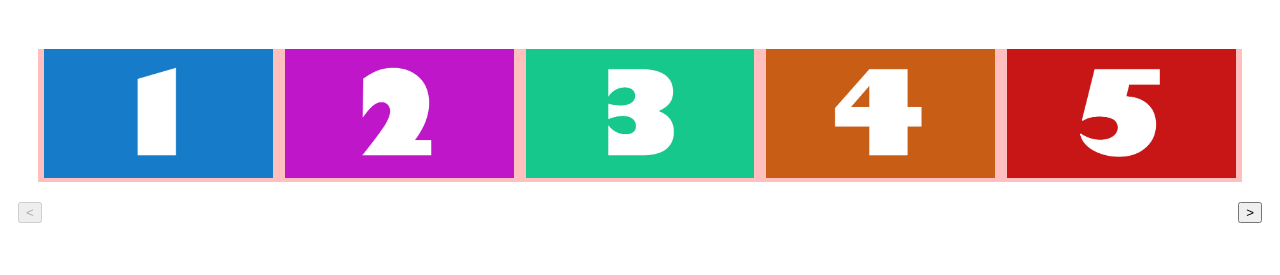
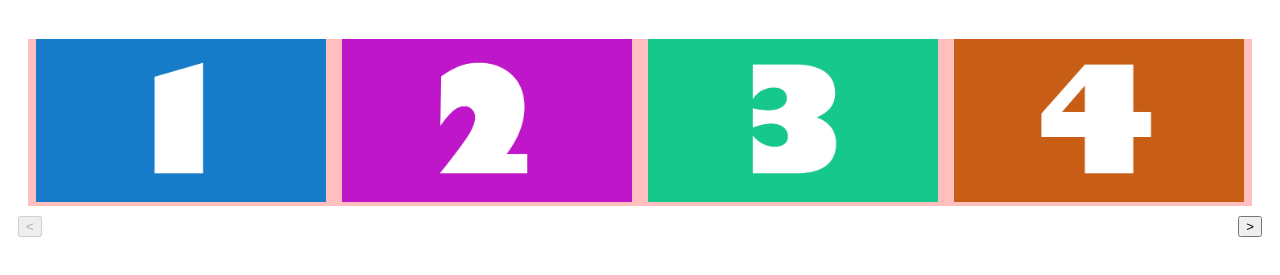
Before and after one commit to SapientNitroLA/carousel-planning, a website: page index.html in a window 1280 px wide. Shown: the part 61-336 px from the top of the page. Drawn offline with Linux system fonts and the light colour scheme.

Commit message:
cleaned up after Mr. Cool's review

```diff
--- a/index.html
+++ b/index.html
@@ -63,11 +63,11 @@
 		document.addEventListener('DOMContentLoaded', function() {
 			var options = {
 				parent: document.getElementById("example-carousel"),
-				increment: 5,
+				increment: 4,
 				incrementMode: 'tile',
 				encapsulateControls: true,
 				wrapperDelta: 10,
-				viewportDelta: 20,
+				viewportDelta: 10,
 				prevText: '<',
 				nextText: '>',
 				preFrameChange: function() {
--- a/library/js/core-feature-a.js
+++ b/library/js/core-feature-a.js
@@ -37,10 +37,7 @@ var featureA = {
 	log: {
 		enabled: true,
 		msg: function( msg ) {
-			if ( this.enabled ) {
-				if ( arguments.length === 1 ) console.log( msg );
-				else console.log( arguments );
-			}
+			console.log.apply( console, arguments );
 		}
 	}
 }
--- a/library/js/core.js
+++ b/library/js/core.js
@@ -63,7 +63,7 @@
 		);
 	} else {
 		// Browser globals
-		root.carousel = factory(
+		root.core = factory(
 			 	root.X,
 			 	root._
 			 );
@@ -73,6 +73,15 @@
 	function( x, _ ) {
 
 	'use strict';
+
+	var ieTest
+		, tabindex
+		, tmplWrapper
+		, tmplViewport
+		, tmplControls
+		, tmplPN
+		, tmplControlsParent
+		;
 
 	var defaults = {
 			prevText: 'Previous',
@@ -88,47 +97,44 @@
 		};
 
 	// Make sure to use the correct case for IE
-	var ieTest = document.createElement( 'li' ).getAttributeNode( 'tabindex' ),
-		tabindex = ieTest ? 'tabIndex' : 'tabindex';
+	ieTest = document.createElement( 'li' ).getAttributeNode( 'tabindex' ),
+	tabindex = ieTest ? 'tabIndex' : 'tabindex';
 	ieTest = null;
 
 
 	// Compile templates
-	var tmplWrapper = document.createElement( 'div' );
-		tmplWrapper.setAttribute( 'class', 'carousel-container' );
+	tmplWrapper = document.createElement( 'div' );
+	tmplWrapper.setAttribute( 'class', 'carousel-container' );
 
-	var tmplViewport = document.createElement( 'div' );
-		tmplViewport.setAttribute( 'class', 'carousel-viewport' );
+	tmplViewport = document.createElement( 'div' );
+	tmplViewport.setAttribute( 'class', 'carousel-viewport' );
 
-	var tmplPN = document.createElement( 'button' );
+	tmplPN = document.createElement( 'button' );
 
-	var tmplPNDisabled = document.createElement( 'span' );
-		tmplPNDisabled.setAttribute( 'class', 'disabled' );
+	tmplControls = document.createElement( 'div' );
+	tmplControls.setAttribute( 'class', 'carousel-controls' );
 
-	var tmplControls = document.createElement( 'div' );
-		tmplControls.setAttribute( 'class', 'carousel-controls' );
-
-	var tmplControlsParent = document.createElement( 'div' );
-		tmplControlsParent.setAttribute( 'class', 'carousel-controls-wrapper' );
-
-	var tmplPagination = document.createElement( 'ul' );
-		tmplPagination.setAttribute( 'class', 'carousel-pagination' );
-
-	var tmplCounter = document.createElement( 'div' );
-		tmplCounter.setAttribute( 'class', 'carousel-display-counter' );
-
-	var tmplSpacerTile = document.createElement( 'li' );
-		tmplSpacerTile.setAttribute( 'class', 'carousel-panel-spacer state-hidden' );
+	tmplControlsParent = document.createElement( 'div' );
+	tmplControlsParent.setAttribute( 'class', 'carousel-controls-wrapper' );
 
 
-	// - See more at: http:osric.com/chris/accidental-developer/2009/08/javascript-insertafter
-	// Usage: nodeToInsertAfter.insertAfter(nodeToInsert);
-	Object.prototype.insertAfter = function( newNode ) {
-		this.parentNode.insertBefore( newNode, this.nextSibling );
+	// Utilities
+	function insertAfter( targetNode, newNode ) {
+		targetNode.parentNode.insertBefore( newNode, targetNode.nextSibling );
 	}
 
-	var Core = function( x, options ) {
-		this.log.msg( 'new Core instance created' );
+	// Using addEvent method for IE8 support
+	function addEvent( obj, evt, fn, capture ) {
+		if ( window.attachEvent ) {
+			obj.attachEvent( 'on' + evt, fn );
+		} else {
+			if ( !capture ) capture = false;
+			obj.addEventListener( evt, fn, capture );
+		}
+	}
+
+	function Core( x, options ) {
+		this.log.msg( options, 'new Core instance created' );
 
 		var self = this;
 
@@ -159,10 +165,12 @@
 
 			if ( this.x.state.init ) return;
 
+			// !TODO: Replace string
 			this.x.publish( 'beforeInit' );
 
 			this.x.state.init = true;
 
+			// !TODO: Replace string
 			this.x.publish( 'afterInit' );
 
 			this.setup();
@@ -193,7 +201,7 @@
 			viewport.appendChild( carousel );
 
 			// Replace the carousel
-			if ( nextSibling ) nextSibling.insertAfter( wrapper );
+			if ( nextSibling ) insertAfter( nextSibling, wrapper );
 			else parentNode.appendChild( wrapper );
 
 			// Build out the frames and state object
@@ -202,22 +210,26 @@
 			wrapper.style.padding = options.wrapperDelta + 'px';
 			viewport.style.padding = options.viewportDelta + 'px';
 
+			// !TODO: Add event before building navigation
 			this.buildNavigation();
+			// !TODO: Add event after building navigation
 
 			// Listen for focus on tiles
+			// !TODO: Replace string
 			var panels = carousel.querySelectorAll( '.carousel-panel' );
 
 			for( var i = 0, len = panels.length; i < len; ++i ) {
-				this.addEvent( panels[ i ], 'focus', this.focusHandler );
-				this.addEvent( panels[ i ], 'blur', this.focusHandler );
+				addEvent( panels[ i ], 'focus', this.focusHandler );
+				addEvent( panels[ i ], 'blur', this.focusHandler );
 			}
 
 		},
 
 		focusHandler: function( e ) {
-
+			// !TODO: Replace string
 			var cls = ' state-focus';
 
+			// Using 'className' to support IE8
 			if ( e.type === 'focus' ) e.target.className = e.target.className + cls;
 			else e.target.className = e.target.className.replace( cls, '' );
 
@@ -239,7 +251,10 @@
 
 		normalizeState: function() {
 
-			var index				= 0
+			var tile
+				, tileStyle
+				, tilePercent
+				, index				= 0
 				, state				= this.state
 				, carousel			= this.carousel
 				, tileArr			= carousel.children
@@ -276,13 +291,14 @@
 				}
 				;
 
+			// !TODO: Replace string
 			this.toggleAria( tileArr, 'add', 'carousel-panel' );
 
 			// Build the normalized frames array
 			for ( var sec = 0, len = tileArr.length / increment, count = 1;
 					sec < len;
 					sec++, count++ ) {
-				var tile = Array.prototype.slice.call( tileArr, increment * sec, increment * count );
+				tile = Array.prototype.slice.call( tileArr, increment * sec, increment * count );
 				state.frameArr.push( tile );
 			};
 
@@ -299,13 +315,13 @@
 			state.tileDelta			= ( increment * state.curFrameLength ) - state.curTileLength;
 
 			this.toggleAria( state.curFrame, 'remove' );
-			var tilePercent = ( parseInt( ( 100 / this.options.increment ) * 1000 ) ) / 1000
-				, tileStyle = 'width: ' + tilePercent + '%; '
-				;
+
+			tilePercent = ( parseInt( ( 100 / this.options.increment ) * 1000 ) ) / 1000;
+			tileStyle = 'width: ' + tilePercent + '%; ';
 
 			for ( var i = 0; i < tileArr.length; i++ ) {
 				tileArr[ 0 ].setAttribute( 'style', tileStyle );
-				tileArr[ 0 ].classList.add( 'component-container' );
+				tileArr[ 0 ].classList.add( 'component-container' ); // !TODO: Replace string
 				carousel.appendChild( tileArr[ 0 ] );
 			}
 
@@ -342,7 +358,7 @@
 				prevFrameIndex: state.frameIndex
 			});
 
-			animate && this.animate();
+			if ( animate ) this.animate();
 
 			return state;
 		},
@@ -367,10 +383,10 @@
 
 			// Publish animation begin and call pre-animation option
 			this.x.publish( 'preFrameChange' );
-			preFrameChange && preFrameChange.call( self, state );
+			if ( preFrameChange ) preFrameChange.call( self, state );
 
 
-			carousel.setAttribute( 'class', 'state-busy' );
+			carousel.setAttribute( 'class', 'state-busy' ); // !TODO: Replace string
 			self.toggleAria( state.tileArr, 'remove' );
 			self.updateNavigation();
 			self.toggleAria( state.tileArr, 'add' );
@@ -388,6 +404,8 @@
 		buildNavigation: function() {
 
 			var text
+				, controlsWidth
+				, newStyle
 				, self				= this
 				, state				= this.state
 				, index				= state.index
@@ -404,26 +422,17 @@
 				;
 
 			text = options.prevText;
-			self.prev = tmplPN.cloneNode( true );
-			self.prev.setAttribute( 'class', prevFrame );
-			self.prev.innerHTML = text;
+			self.prevBtn = tmplPN.cloneNode( true );
+			self.prevBtn.setAttribute( 'class', prevFrame );
+			self.prevBtn.innerHTML = text;
 
 			text = options.nextText;
-			self.next = tmplPN.cloneNode( true );
-			self.next.setAttribute( 'class', nextFrame );
-			self.next.innerHTML = text;
-
-			self.prevDisabled = tmplPNDisabled.cloneNode( true );
-			self.prevDisabled.classList.add( prevFrame );
-			self.nextDisabled = tmplPNDisabled.cloneNode( true );
-			self.nextDisabled.classList.add( nextFrame );
-
-			// Set original buttons
-			self.prevBtn = self.prev;
-			self.nextBtn = self.next;
+			self.nextBtn = tmplPN.cloneNode( true );
+			self.nextBtn.setAttribute( 'class', nextFrame );
+			self.nextBtn.innerHTML = text;
 
 			// Set click events buttons
-			this.addEvent( this.parentNode, 'click', function( e ) {
+			addEvent( this.parentNode, 'click', function( e ) {
 				if ( e.target.nodeName == 'BUTTON' ) {
 					var method = e.target.className;
 					if ( method === 'prevFrame' || method === 'nextFrame' ) {
@@ -434,8 +443,8 @@
 
 			// Disable buttons if there is only one frame
 			if ( state.curTileLength <= options.increment ) {
-				self.prevBtn = self.prevDisabled;
-				self.nextBtn = self.nextDisabled;
+				self.prevBtn.disabled = true;
+				self.nextBtn.disabled = true;
 			}
 
 			// Disable prev button
@@ -451,15 +460,6 @@
 				controls.appendChild( self.prevBtn );
 				controls.appendChild( self.nextBtn );
 				wrapper.appendChild( controlsParent );
-
-				// Center controls beneath carousel
-				var controlsWidth = self.prevBtn.clientWidth + self.nextBtn.clientWidth;
-
-				var newStyle =
-					'width: ' + controlsWidth + 'px,' +
-					'left: ' + ( ( viewportWidth / 2 ) - ( controlsWidth / 2 ) ) + 'px';
-
-				controls.setAttribute( 'style', newStyle );
 			}
 		},
 
@@ -563,27 +563,16 @@
 
 		},
 
-		addEvent: function( obj, evt, fn, capture ) {
-			if ( window.attachEvent ) {
-				obj.attachEvent( 'on' + evt, fn );
-			} else {
-				if ( !capture ) capture = false;
-				obj.addEventListener( evt, fn, capture );
-			}
-		},
-
+		// For development only
 		log: {
 			enabled: true,
 			msg: function( msg ) {
-				if ( this.enabled ) {
-					if ( arguments.length === 1 ) console.log( msg );
-					else console.log( arguments );
-				}
+				console.log.apply( console, arguments );
 			}
 		}
 	}
 
-	window.core = function( extensions, options ) {
+	return function( extensions, options ) {
 
 		var x = new X;
 
@@ -596,11 +585,9 @@
 		var c = new Core( x, options );
 
 		return {
+			x: x,
 			init: x.proxy( c, c.init )
 		}
 	}
 
-	return {
-		this: this
-	}
 });
--- a/library/js/x.js
+++ b/library/js/x.js
@@ -77,10 +77,7 @@ X.prototype = {
     log: {
 		enabled: true,
 		msg: function( msg ) {
-			if ( this.enabled ) {
-				if ( arguments.length === 1 ) console.log( msg );
-				else console.log( arguments );
-			}
+			console.log.apply( console, arguments );
 		}
 	}
 };
```
